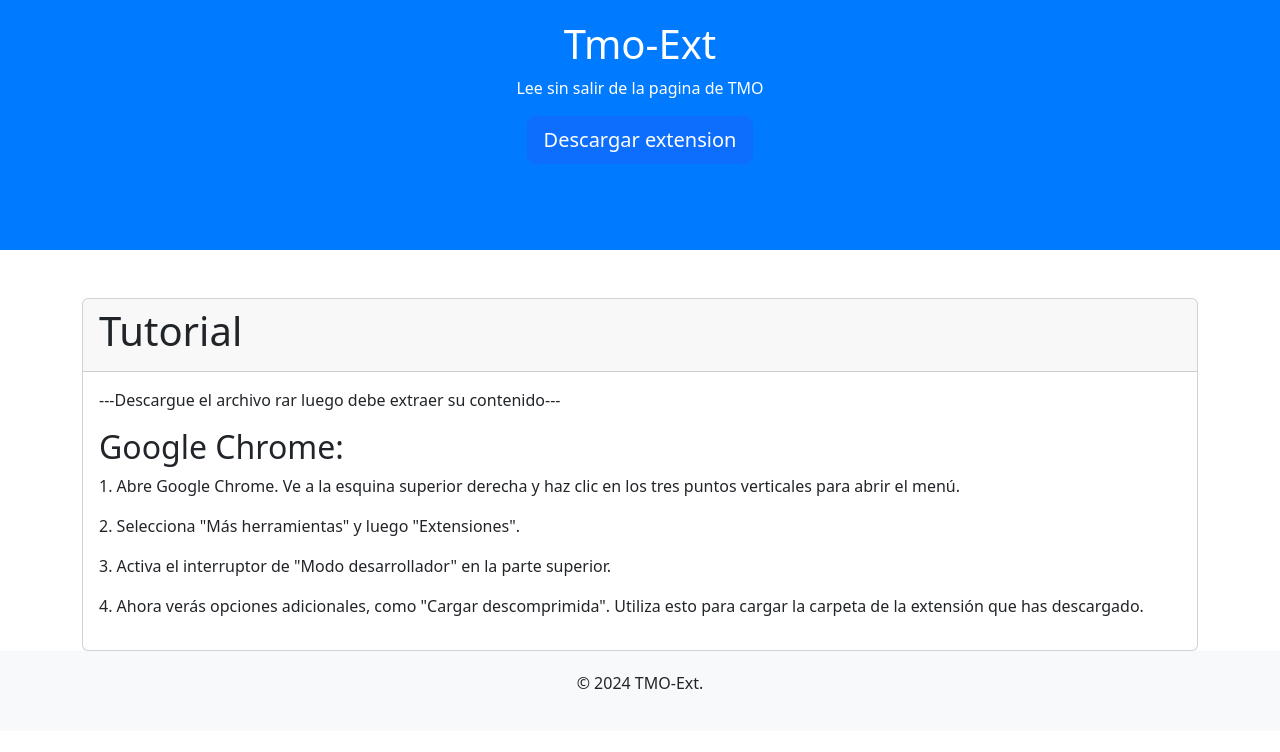
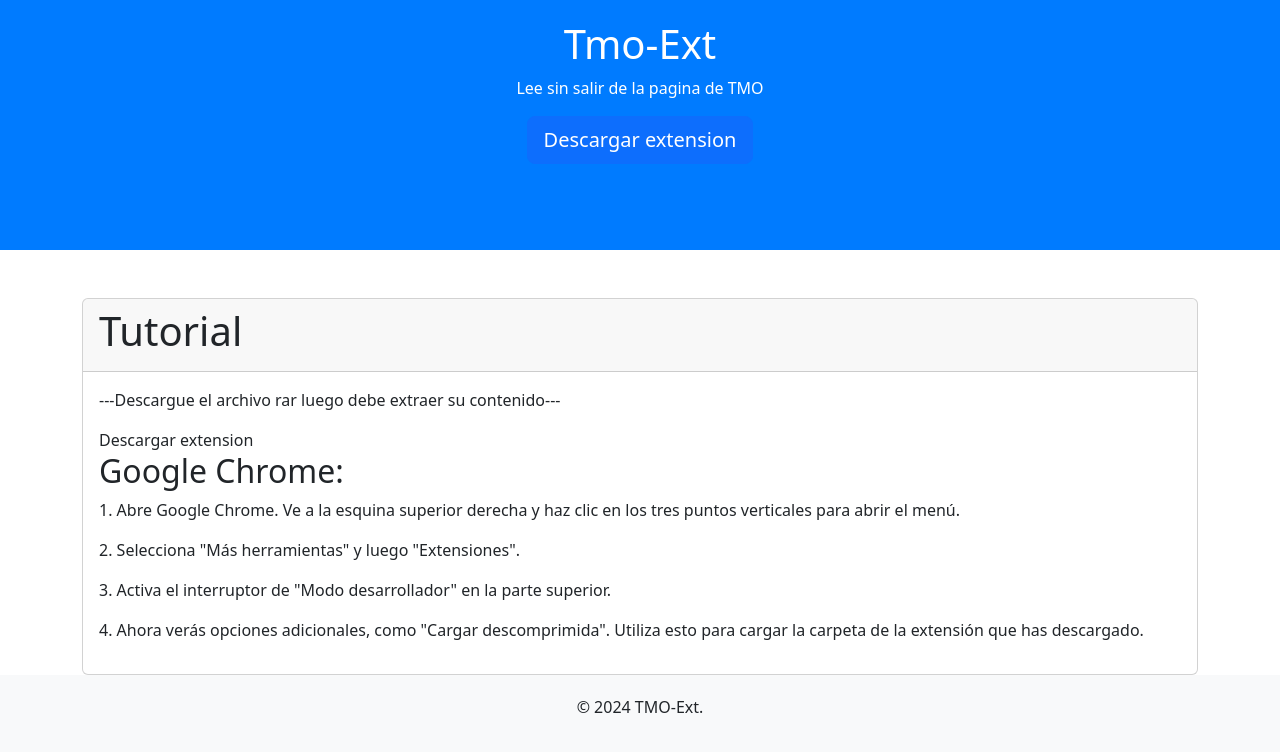
Before and after one commit to sebdie10/tmo-extension, a website: page index.html in a window 1280 px wide. Drawn offline with nearby package versions, Linux system fonts and the light colour scheme.

Commit message:
arreglo de extension

```diff
--- a/index.html
+++ b/index.html
@@ -46,6 +46,7 @@
             <!-- Agrega el cuerpo del card -->
             <div class="card-body">
                 <p>---Descargue el archivo rar luego debe extraer su contenido---</p>
+                <a onclick="descargarRAR()">Descargar extension</a>
                 <h2>Google Chrome:</h2>
                 <p>1. Abre Google Chrome. Ve a la esquina superior derecha y haz clic en los tres puntos verticales para abrir el menú.</p>
                 <p>2. Selecciona "Más herramientas" y luego "Extensiones".</p>
```
Also changed, not shown: 1 other file.
